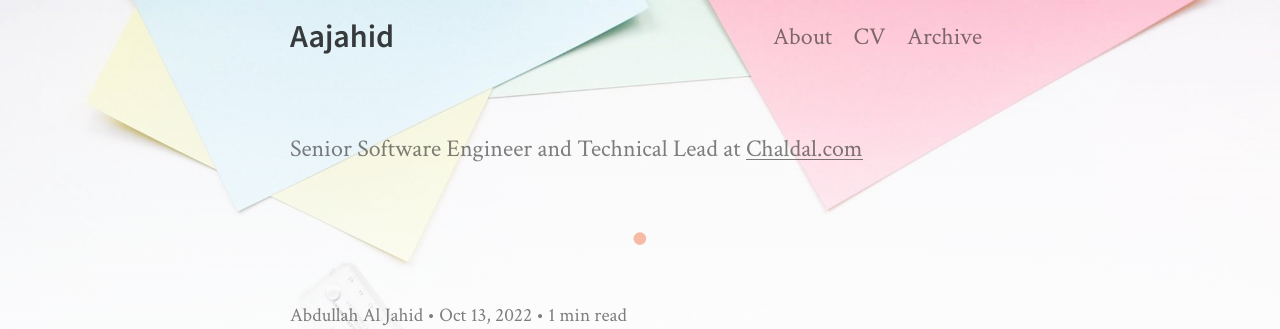
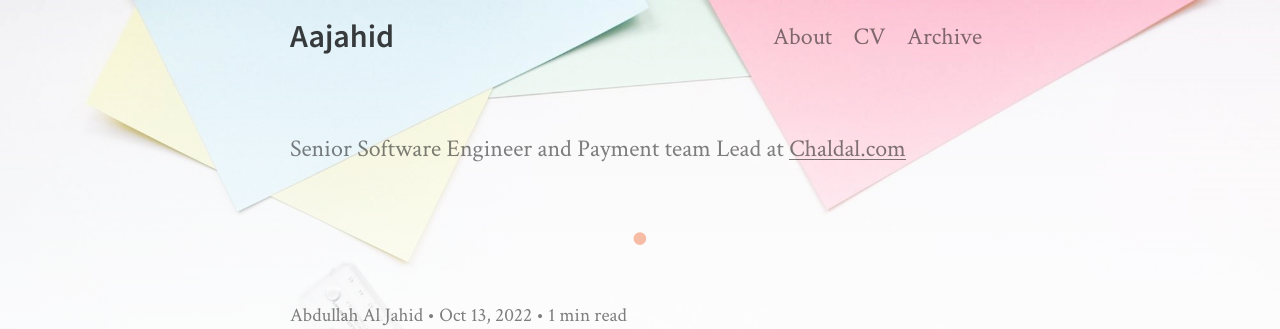
Before and after one commit to aajahid/aajahid.github.io, a Jekyll site: the page built from index.html, in a window 1280 px wide. Shown: the top 329 px of the page. Built offline with Jekyll 4.4.1, drawn with Linux system fonts in a browser that asks for light colours; nearby versions of some CDN libraries; the list of posts is cut into pages by our own code.

Commit message:
Fix my current job title

```diff
--- a/_config.yml
+++ b/_config.yml
@@ -5,10 +5,10 @@ name: Aajahid
 description:
 
   # Description of your site. This will show up in google.
-  meta: Senior Software Engineer and Technical Lead at Chaldal.com, working across React, TypeScript, Node.js, C#, F#, payments, and distributed systems.
+  meta: Senior Software Engineer and Payment team Lead at Chaldal.com, working across React, TypeScript, Node.js, C#, F#, payments, and distributed systems.
 
   # Description of your site. This will show up on the front page.
-  subtitle: Senior Software Engineer and Technical Lead at <a href="https://chaldal.com" target="_blank">Chaldal.com</a>
+  subtitle: Senior Software Engineer and Payment team Lead at <a href="https://chaldal.com" target="_blank">Chaldal.com</a>
 
 author:
   name: Abdullah Al Jahid # Change this!
```
